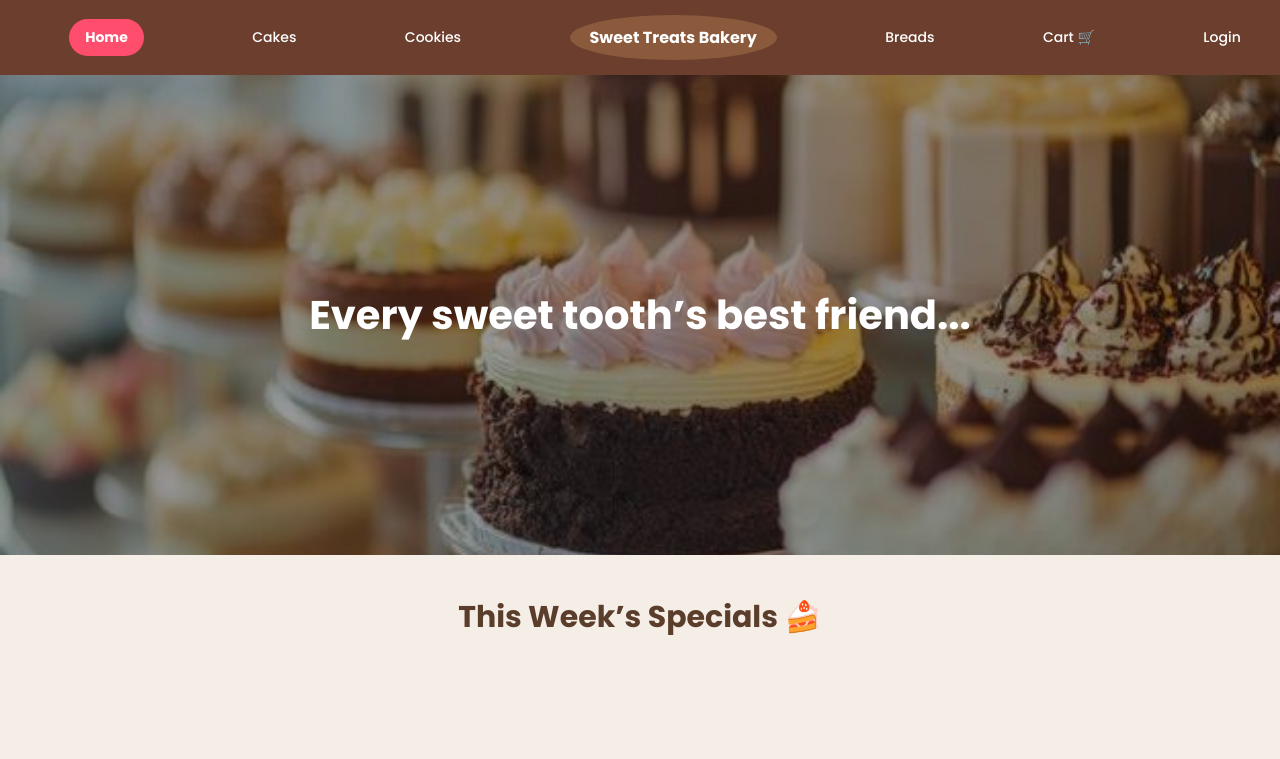
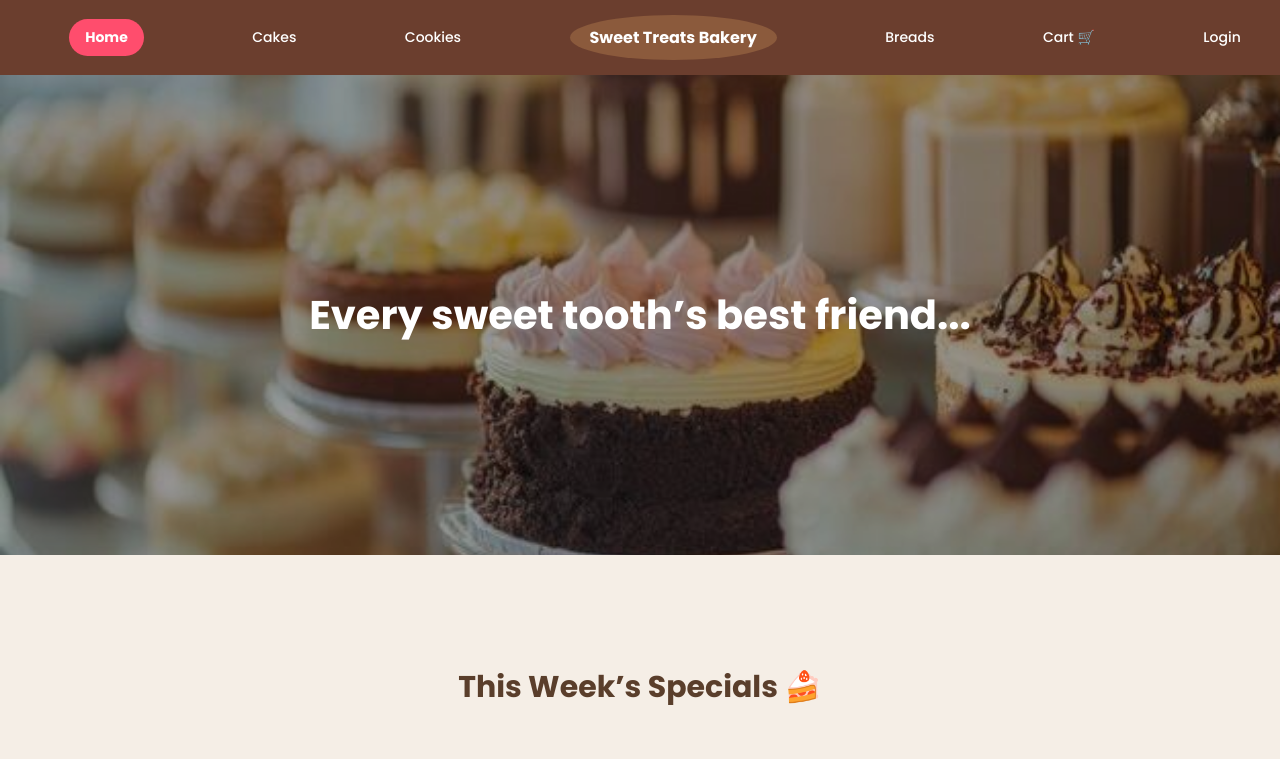
Before and after one commit to divya-codes14/bakery-website, a website: page client/index.html in a window 1280 px wide. Shown: the top 759 px of the page. Drawn offline with Linux system fonts and the light colour scheme.

Commit message:
Adjusted title position: moved 'This Week’s Specials' down without affecting layout

```diff
--- a/client/style.css
+++ b/client/style.css
@@ -561,7 +561,9 @@ width: 100%;
 
 /* TITLE */
 .specials h2 {
-  margin: 0;              /* 🔥 remove default gap */
+  margin: 0;
+  position: relative;
+  top: 70px;       /* 🔥 remove default gap */
   padding-bottom: 2px;
   font-size: 30px;  /* tiny space only */
 }
```
